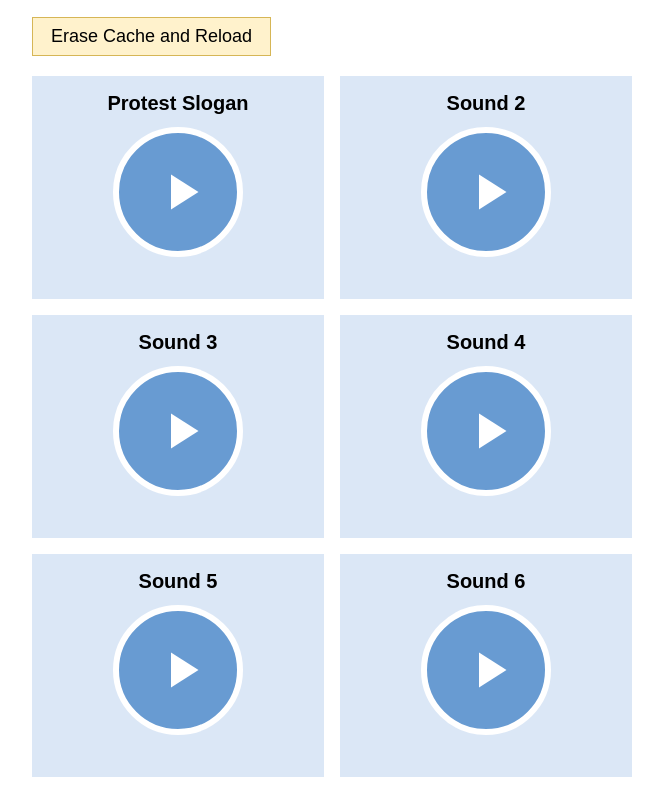
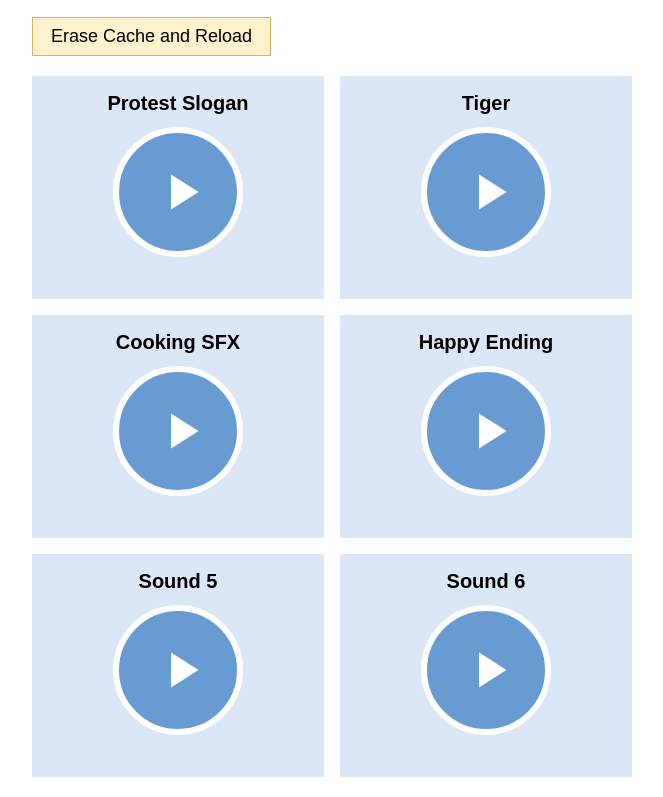
Before and after one commit to dip987654321/BGM2, a plain HTML site: page index.html in a window 1280 px wide. Shown: the part 94-891 px from the top of the page, without its empty margins (308-971 px from the left). Drawn offline with Linux system fonts and the light colour scheme.

Commit message:
Update index.html

```diff
--- a/index.html
+++ b/index.html
@@ -142,9 +142,9 @@
   // You can also still paste full Google Drive URLs here if preferred.
   const soundList = [
     { id: 1, name: "Protest Slogan", fileUrl: "sound1.mp3" },
-    { id: 2, name: "Sound 2", fileUrl: "sound2.mp3" },
-    { id: 3, name: "Sound 3", fileUrl: "sound3.mp3" },
-    { id: 4, name: "Sound 4", fileUrl: "sound4.mp3" },
+    { id: 2, name: "Tiger", fileUrl: "sound2.mp3" },
+    { id: 3, name: "Cooking SFX", fileUrl: "sound3.mp3" },
+    { id: 4, name: "Happy Ending", fileUrl: "sound4.mp3" },
     { id: 5, name: "Sound 5", fileUrl: "sound5.mp3" },
     { id: 6, name: "Sound 6", fileUrl: "sound6.mp3" }
   ];
```
